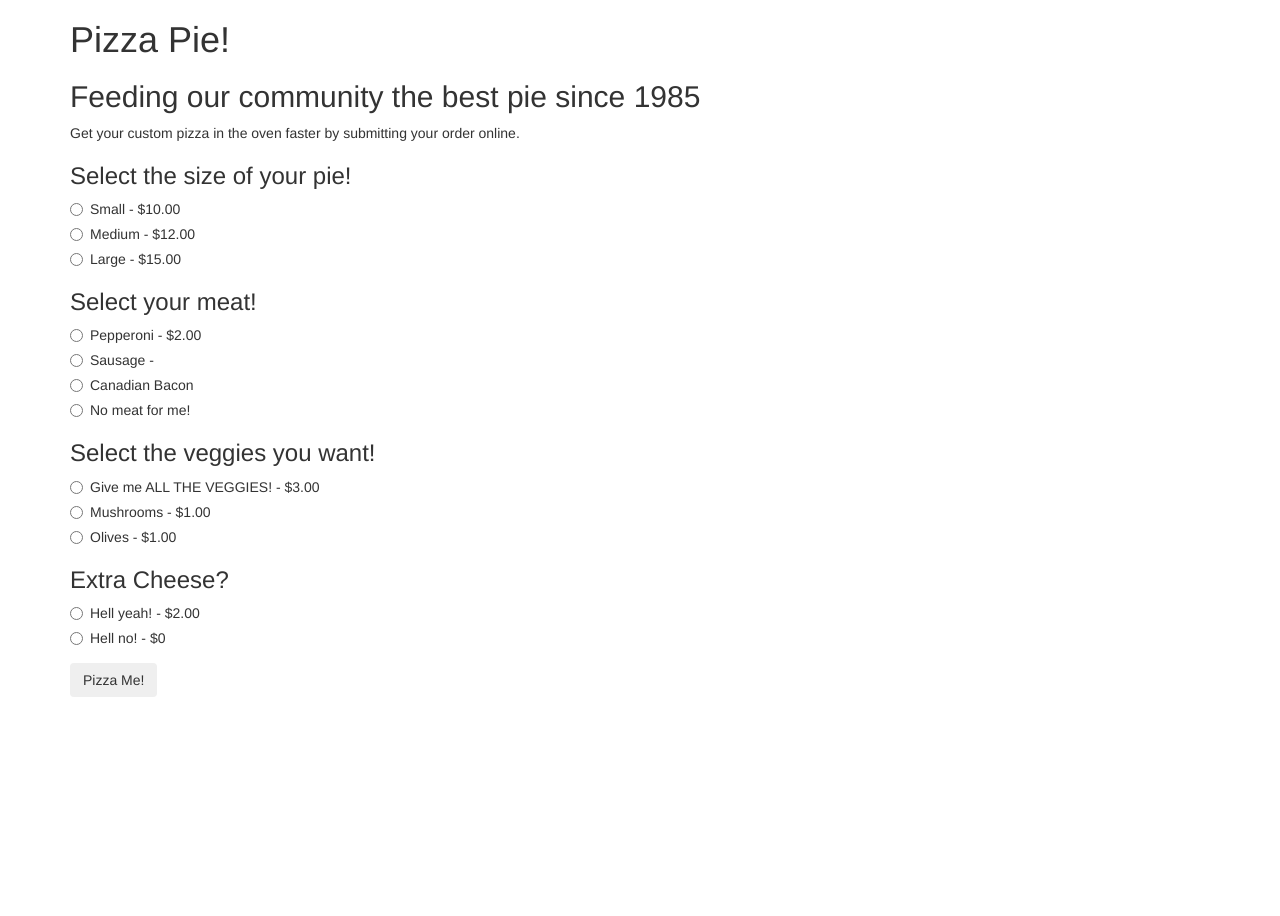
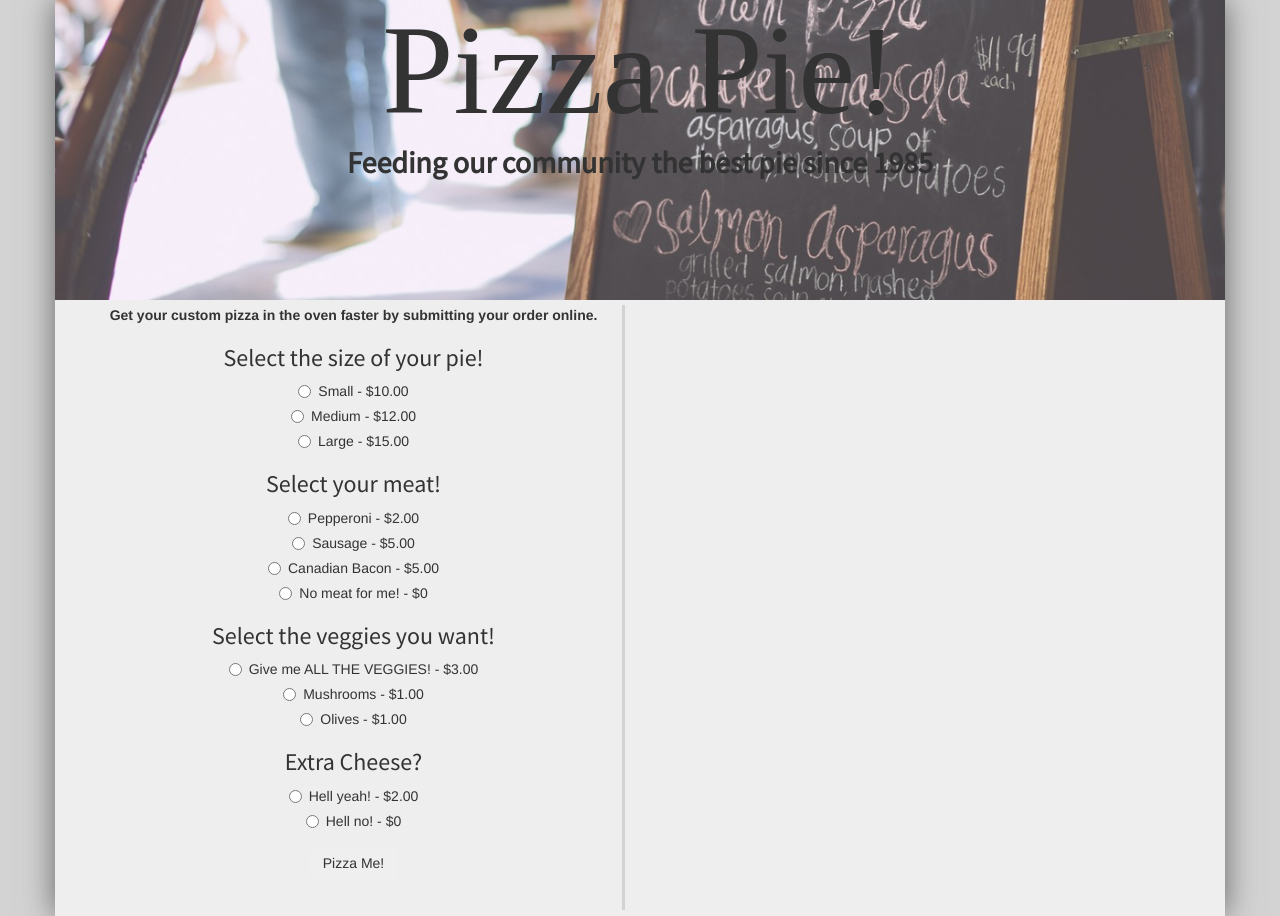
Before and after one commit to warnock/pizza-order, a plain HTML site: page index.html in a window 1280 px wide. Before the commit the page ends 800 px from the top, so only its background shows below. Drawn offline with nearby package versions, Linux system fonts and the light colour scheme; a web font is replaced by a local one.

Commit message:
Add header img, styles, and html content update.

```diff
--- a/css/styles.css
+++ b/css/styles.css
@@ -0,0 +1,42 @@
+body {
+  background-color:lightgray;
+}
+.headerImg {
+  background-image: url("../img/headerImg.jpg");
+  background-repeat: no-repeat;
+  background-attachment: fixed;
+  background-position: bottom;
+  background-size: cover;
+  width: 100%;
+  height: 300px;
+}
+.container {
+  background-color: #eee;
+  padding: 0;
+  box-shadow: 0px 0px 30px rgb(100,100,100);
+}
+h1 {
+  font-family: 'Diplomata SC';
+  margin: 0;
+  font-size: 10vw;
+  padding: 0;
+  text-align: center;
+  color: #333;
+}
+h2, h3 {
+  font-family: 'Source Sans Pro', sans-serif;
+}
+h2, p {
+  text-align: center;
+  margin: 5px;
+  font-weight: bold;
+}
+#pizzaOrder {
+  padding: 0 0 30px 30px;
+  text-align: center;
+  border-right: solid 3px lightgray;
+}
+.pizzaTotal {
+  font-size: 30px;
+  color: darkred;
+}
--- a/index.html
+++ b/index.html
@@ -1,6 +1,7 @@
 <!DOCTYPE html>
 <html>
   <head>
+    <link href="https://fonts.googleapis.com/css?family=Diplomata+SC|Source+Sans+Pro" rel="stylesheet">
     <link rel="stylesheet" href="https://maxcdn.bootstrapcdn.com/bootstrap/3.3.7/css/bootstrap.min.css" integrity="sha384-BVYiiSIFeK1dGmJRAkycuHAHRg32OmUcww7on3RYdg4Va+PmSTsz/K68vbdEjh4u" crossorigin="anonymous">
     <link rel="stylesheet" href="css/styles.css" type="text/css">
     <script src="https://ajax.googleapis.com/ajax/libs/jquery/3.1.1/jquery.min.js"></script>
@@ -10,11 +11,15 @@
   </head>
   <body>
     <div class="container">
+      <div class="headerImg">
         <h1>Pizza Pie!</h1>
         <h2>Feeding our community the best pie since 1985</h2>
-      <p>Get your custom pizza in the oven faster by submitting your order online.</p>
+      </div>
+      <div class="row">
+        <div class="col-md-6">
           <div class="formContainer">
             <form id="pizzaOrder">
+              <p>Get your custom pizza in the oven faster by submitting your order online.</p>
               <div class="form-group">
                 <h3>Select the size of your pie!</h3>
                 <div class="radio">
@@ -33,13 +38,13 @@
                     <label><input type="radio" name="meatTopping" value="pepperoni">Pepperoni - $2.00</label>
                 </div>
                 <div class="radio">
-              <label><input type="radio" name="meatTopping" value="sausage">Sausage - </label>
+                  <label><input type="radio" name="meatTopping" value="sausage">Sausage - $5.00 </label>
                 </div>
                 <div class="radio">
-              <label><input type="radio" name="meatTopping" value="bacon">Canadian Bacon</label>
+                  <label><input type="radio" name="meatTopping" value="bacon">Canadian Bacon - $5.00 </label>
                 </div>
                 <div class="radio">
-              <label><input type="radio" name="meatTopping" value="noMeat">No meat for me!</label>
+                  <label><input type="radio" name="meatTopping" value="noMeat">No meat for me! - $0</label>
                 </div>
               </div>
               <div class="form-group">
@@ -66,7 +71,12 @@
               <button type="submit" class="btn">Pizza Me!</button>
             </form>
           </div>
-      <div class="pizzaTotal"></div>
+          <div class="col-md-6">
+
+          </div>
+        </div>
+      </div>
+      <p class="pizzaTotal"></p>
     </div>
   </body>
 </html>
--- a/js/scripts.js
+++ b/js/scripts.js
@@ -51,13 +51,9 @@ $(function() {
   $("form#pizzaOrder").submit(function(event) {
     event.preventDefault();
     var size =  $("input:radio[name=size]:checked").val();
-    // console.log(size);
     var toppingOne =  $("input:radio[name=meatTopping]:checked").val();
-    // console.log(toppingOne);
     var toppingTwo =  $("input:radio[name=vegieTopping]:checked").val();
-    // console.log(toppingTwo);
     var toppingThree =  $("input:radio[name=extraCheese]:checked").val();
-    // console.log(toppingThree);
 
     var newPizza = new Pizza(size, toppingOne, toppingTwo, toppingThree);
     console.log(newPizza);
```
Also changed, not shown: img/headerImg.jpg (added). Lines whose indentation alone changed are shown as unchanged.
